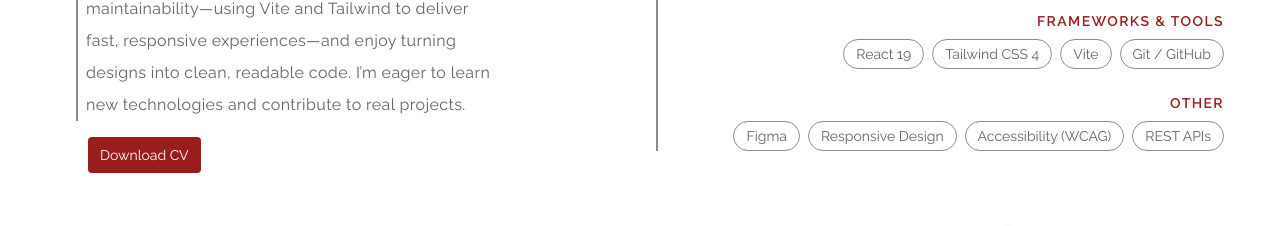
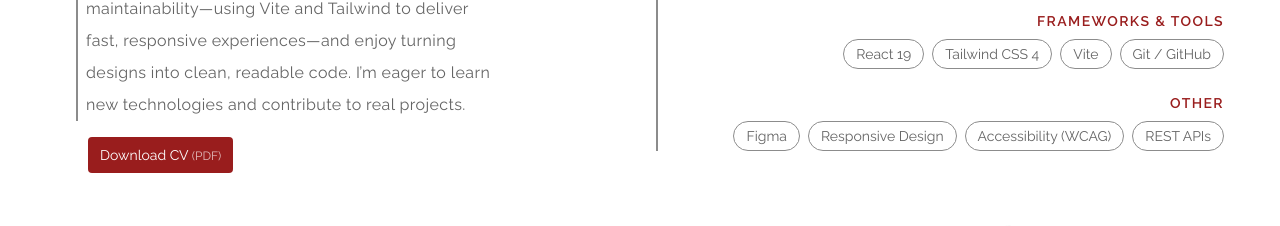
Before and after one commit to bavayra/Portfolio, a React (Vite) app: page / in a window 1280 px wide. Shown: the part 1597-1823 px from the top of the page. Built offline with nearby package versions, Linux system fonts and the light colour scheme.

Commit message:
refactor(About): added an aria-label and file format to the link (WCAG)

```diff
--- a/src/sections/About.tsx
+++ b/src/sections/About.tsx
@@ -30,9 +30,10 @@ const About = () => {
       <a
         href="/Alix_Bell_Frontend_Dev.pdf"
         download
+        aria-label="Download CV (PDF)"
         className="mt-2 inline-block mr-4 ml-auto phone-sm:mt-4 phone-sm:mr-8 tablet-sm:mr-16 tablet-sm:mt-0 rounded-sm bg-accent-red text-white px-3 py-2 text-sm tablet-md:mr-30 desktop-sm:ml-6 desktop-sm:mt-4 focus:outline-none focus-visible:ring-2 focus-visible:ring-accent-red focus-visible:ring-offset-2 focus-visible:rounded-sm"
       >
-        Download CV
+        Download CV <span className="text-xs opacity-70">(PDF)</span>
       </a>
     </section>
   );
```
